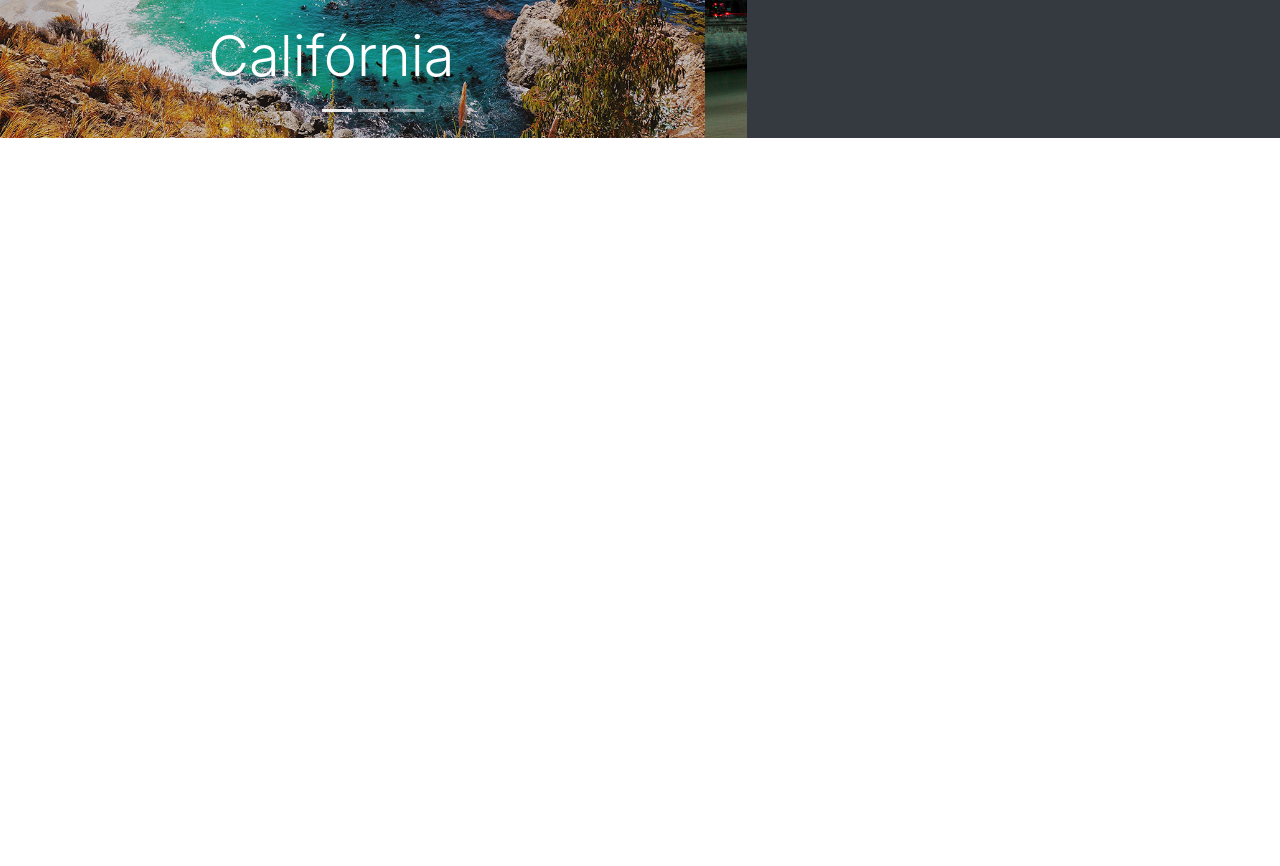
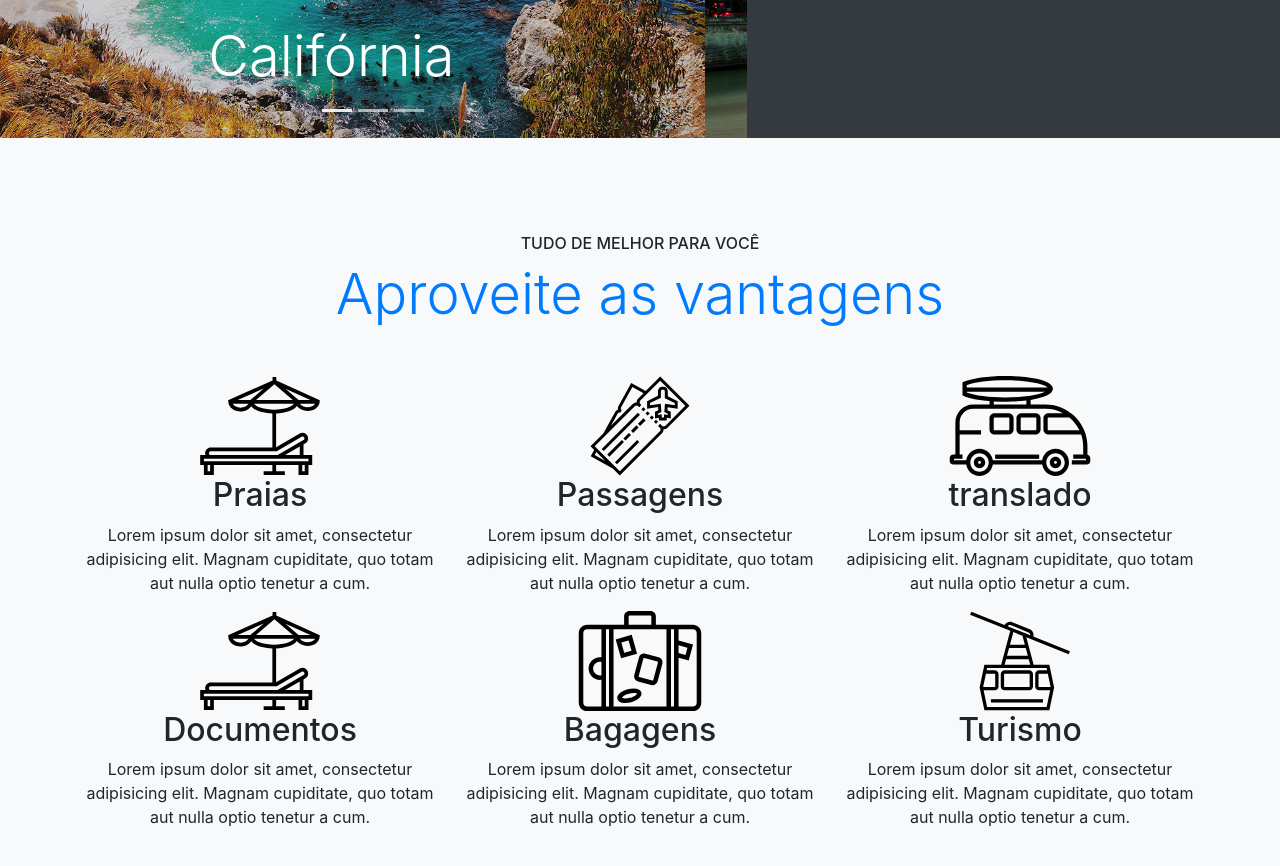
Before and after one commit to devfvieira/caravan, a plain HTML site: page index.html in a window 1280 px wide. Shown: the part 436-1302 px from the top of the page. Before the commit the page ends 800 px from the top, so only its background shows below. Drawn offline with Linux system fonts and the light colour scheme.

Commit message:
Fiz a sessão Vantagens

```diff
--- a/css/style.css
+++ b/css/style.css
@@ -5,4 +5,9 @@
 
 body {
 	padding-top: 76px;
+	height: 3000px;
 }
+
+.icone {
+	height: 100px;
+}
--- a/index.html
+++ b/index.html
@@ -3,26 +3,45 @@
   <head>
     <title>Caravan</title>
 
-    <meta charset="utf-8">
-    <meta name="viewport" content="width=device-width, initial-scale=1, shrink-to-fit=no">
+    <meta charset="utf-8" />
+    <meta
+      name="viewport"
+      content="width=device-width, initial-scale=1, shrink-to-fit=no"
+    />
 
-    <link rel="stylesheet" href="css/bootstrap.css">
-    <link rel="stylesheet" href="css/style.css">
-
+    <link rel="stylesheet" href="css/bootstrap.css" />
+    <link rel="stylesheet" href="css/style.css" />
   </head>
   <body>
-
-	<nav class="navbar navbar-light bg-light navbar-expand-md fixed-top py-3 box-shadow">
+    <nav
+      class="navbar navbar-light bg-light navbar-expand-md fixed-top py-3 box-shadow"
+    >
       <a href="index.html" class="navbar-brand">
-			<img src="img/caravan.svg" alt="Caravan">
+        <img src="img/caravan.svg" alt="Caravan" />
       </a>
-<button class="navbar-toggler" type="button" data-toggle="collapse" data-target="#navbarSupportedContent" aria-controls="navbarSupportedContent" aria-expanded="false" aria-label="Abrir navegação">
+      <button
+        class="navbar-toggler"
+        type="button"
+        data-toggle="collapse"
+        data-target="#navbarSupportedContent"
+        aria-controls="navbarSupportedContent"
+        aria-expanded="false"
+        aria-label="Abrir navegação"
+      >
         <span class="navbar-toggler-icon"></span>
       </button>
       <div class="collapse navbar-collapse" id="navbarSupportedContent">
         <ul class="navbar-nav ml-auto">
           <li class="nav-item dropdown">
-	<a href="#" class="nav-link dropdown-toggle" id="dropdownMenuButton" data-toggle="dropdown" aria-haspopup="true" aria-expanded="false">Locais</a>
+            <a
+              href="#"
+              class="nav-link dropdown-toggle"
+              id="dropdownMenuButton"
+              data-toggle="dropdown"
+              aria-haspopup="true"
+              aria-expanded="false"
+              >Locais</a
+            >
             <div class="dropdown-menu" aria-labelledby="dropdownMenuButton ">
               <a href="local.html" class="dropdown-item">Califórnia</a>
               <a href="local.html" class="dropdown-item">Paris</a>
@@ -31,7 +50,7 @@
           </li>
 
           <li class="nav-item">
-	<a href="planos.html" class="nav-link ">Planos</a>
+            <a href="planos.html" class="nav-link">Planos</a>
           </li>
           <li class="nav-item">
             <a href="contato.html" class="nav-link">Contato</a>
@@ -40,36 +59,41 @@
             <a href="#" class="nav-link">Login</a>
           </li>
           <li class="nav-item">
-	<a href="inscricao.html" class=" btn btn-outline-primary ml-md-2">Inscreva-se</a>
+            <a href="inscricao.html" class="btn btn-outline-primary ml-md-2"
+              >Inscreva-se</a
+            >
           </li>
         </ul>
       </div>
-
     </nav>
     <!--Primeira Sessão - Carrosel + formulário-->
     <section class="container-fluid">
       <div class="row bg-dark text-white">
-
         <div class="col-lg-7 p-0">
-
           <div id="carouselCidades" class="carousel slide" data-ride="carousel">
             <ol class="carousel-indicators">
-    <li data-target="#carouselCidades" data-slide-to="0" class="active"></li>
+              <li
+                data-target="#carouselCidades"
+                data-slide-to="0"
+                class="active"
+              ></li>
               <li data-target="#carouselCidades" data-slide-to="1"></li>
               <li data-target="#carouselCidades" data-slide-to="2"></li>
-
             </ol>
             <div class="carousel-inner">
-
               <div class="carousel-item active">
-      <img src="img/california.jpg" class="d-block w-100" alt="Califórnia">
+                <img
+                  src="img/california.jpg"
+                  class="d-block w-100"
+                  alt="Califórnia"
+                />
 
                 <div class="carousel-caption">
                   <h3 class="display-4">Califórnia</h3>
                 </div>
               </div>
               <div class="carousel-item">
-      <img src="img/paris.jpg" class="d-block w-100" alt="Paris">
+                <img src="img/paris.jpg" class="d-block w-100" alt="Paris" />
 
                 <div class="carousel-caption">
                   <h3 class="display-4">Paris</h3>
@@ -77,7 +101,7 @@
               </div>
 
               <div class="carousel-item">
-      <img src="img/dublin.jpg" class="d-block w-100" alt="Dublin">
+                <img src="img/dublin.jpg" class="d-block w-100" alt="Dublin" />
 
                 <div class="carousel-caption">
                   <h3 class="display-4">Dublin</h3>
@@ -85,26 +109,51 @@
               </div>
             </div>
 
-  <a class="carousel-control-prev" href="#carouselCidades" role="button" data-slide="prev">
-    <span class="carousel-control-prev-icon" aria-hidden="true"></span>
+            <a
+              class="carousel-control-prev"
+              href="#carouselCidades"
+              role="button"
+              data-slide="prev"
+            >
+              <span
+                class="carousel-control-prev-icon"
+                aria-hidden="true"
+              ></span>
               <span class="sr-only">Anterior</span>
             </a>
-  <a class="carousel-control-next" href="#carouselCidades" role="button" data-slide="next">
-    <span class="carousel-control-next-icon" aria-hidden="true"></span>
+            <a
+              class="carousel-control-next"
+              href="#carouselCidades"
+              role="button"
+              data-slide="next"
+            >
+              <span
+                class="carousel-control-next-icon"
+                aria-hidden="true"
+              ></span>
               <span class="sr-only">Próximo</span>
             </a>
           </div>
-
         </div>
 
         <div class="col-lg-5 p-4">
           <h1 class="display-4">Realize a viagem do seu sonho</h1>
-				<p class="lead">O melhor locar para a viajar é com a Caravan, mais de 5.000 excursões concluídas.</p>
+          <p class="lead">
+            O melhor locar para a viajar é com a Caravan, mais de 5.000
+            excursões concluídas.
+          </p>
           <form action="">
             <div class="input-group input-group-lg">
-						<input type="text" class="form-control" aria-label="E-mail" placeholder="E-mail">
+              <input
+                type="text"
+                class="form-control"
+                aria-label="E-mail"
+                placeholder="E-mail"
+              />
               <span class="input-group-append">
-							<button class="btn btn-primary" type="button">Inscreva-se</button>
+                <button class="btn btn-primary" type="button">
+                  Inscreva-se
+                </button>
               </span>
             </div>
           </form>
@@ -112,14 +161,86 @@
       </div>
     </section>
 
+    <section class="py-5 bg-light text-center">
+      <div class="container">
+
+		<div class="my-5">
+          <span class="h6 d-block">TUDO DE MELHOR PARA VOCÊ</span>
+          <h2 class="display-4 text-primary">Aproveite as vantagens</h2>
+        </div>
+
+        <div class="row">
+          <div class="col-xl-4 col-md-6">
+            <div class="d-flex justify-content-center icone">
+              <img src="img/icones/praias.svg" alt="praias" />
+            </div>
+            <h2>Praias</h2>
+            <p>
+              Lorem ipsum dolor sit amet, consectetur adipisicing elit. Magnam
+              cupiditate, quo totam aut nulla optio tenetur a cum.
+            </p>
+          </div>
+
+          <div class="col-xl-4 col-md-6">
+            <div class="d-flex justify-content-center icone">
+              <img src="img/icones/passagens.svg" alt="Passagens" />
+            </div>
+            <h2>Passagens</h2>
+            <p>
+              Lorem ipsum dolor sit amet, consectetur adipisicing elit. Magnam
+              cupiditate, quo totam aut nulla optio tenetur a cum.
+            </p>
+          </div>
+
+          <div class="col-xl-4 col-md-6">
+            <div class="d-flex justify-content-center icone">
+              <img src="img/icones/translado.svg" alt="Translado" />
+            </div>
+            <h2>translado</h2>
+            <p>
+              Lorem ipsum dolor sit amet, consectetur adipisicing elit. Magnam
+              cupiditate, quo totam aut nulla optio tenetur a cum.
+            </p>
+          </div>
 
 
 
+          <div class="col-xl-4 col-md-6">
+            <div class="d-flex justify-content-center icone">
+              <img src="img/icones/praias.svg" alt="praias" />
+            </div>
+            <h2>Documentos</h2>
+            <p>
+              Lorem ipsum dolor sit amet, consectetur adipisicing elit. Magnam
+              cupiditate, quo totam aut nulla optio tenetur a cum.
+            </p>
+          </div>
 
+          <div class="col-xl-4 col-md-6">
+            <div class="d-flex justify-content-center icone">
+              <img src="img/icones/bagagens.svg" alt="bagagens" />
+            </div>
+            <h2>Bagagens</h2>
+            <p>
+              Lorem ipsum dolor sit amet, consectetur adipisicing elit. Magnam
+              cupiditate, quo totam aut nulla optio tenetur a cum.
+            </p>
+          </div>
 
+          <div class="col-xl-4 col-md-6">
+            <div class="d-flex justify-content-center icone">
+              <img src="img/icones/turismo.svg" alt="turismo" />
+            </div>
+            <h2>Turismo</h2>
+            <p>
+              Lorem ipsum dolor sit amet, consectetur adipisicing elit. Magnam
+              cupiditate, quo totam aut nulla optio tenetur a cum.
+            </p>
+          </div>
 
-
-
+		</div>
+      </div>
+    </section>
 
     <script type="text/javascript" src="js/jquery-3.2.1.slim.min.js"></script>
     <script type="text/javascript" src="js/popper.min.js"></script>
```
Lines whose indentation alone changed are shown as unchanged.
